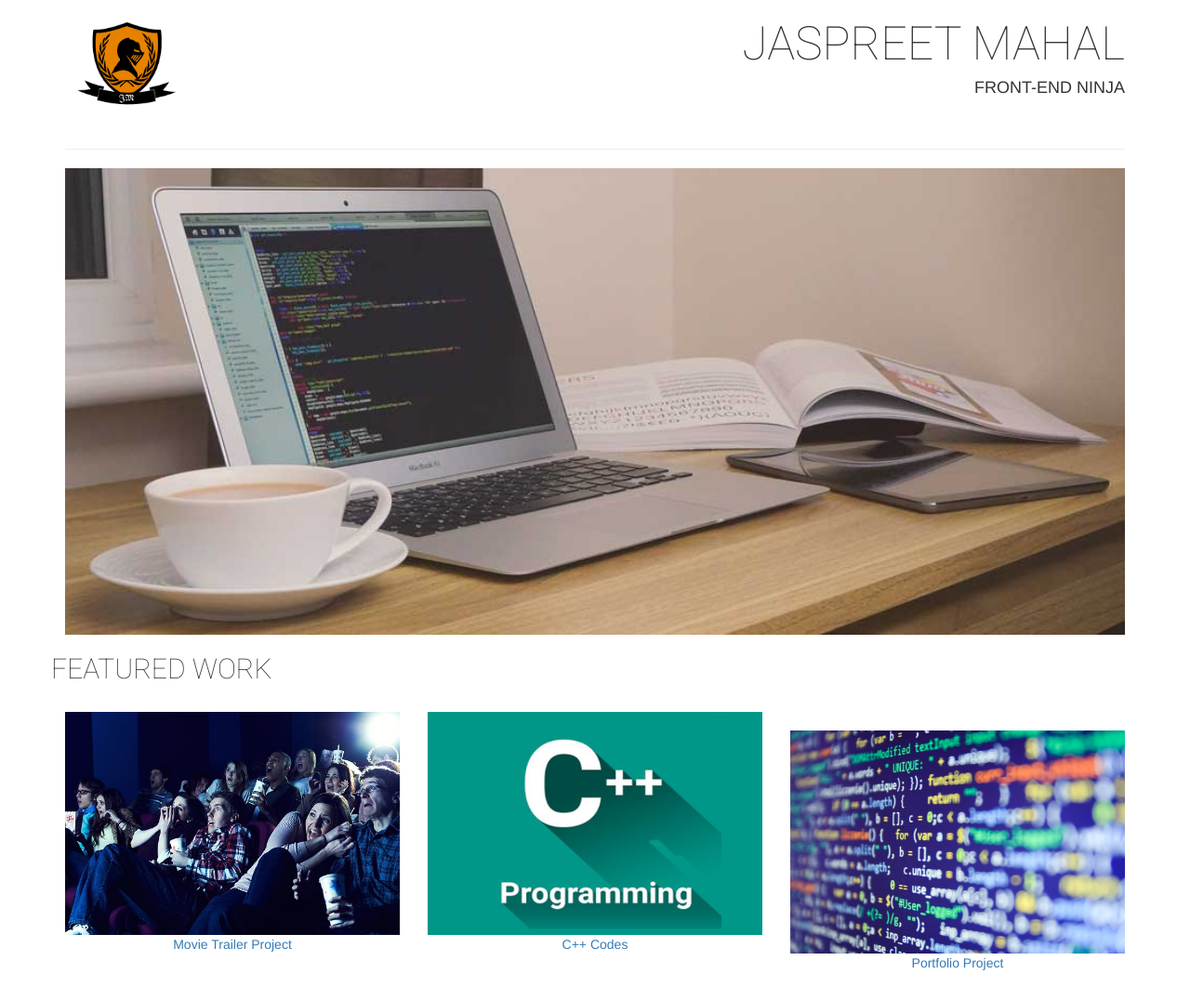
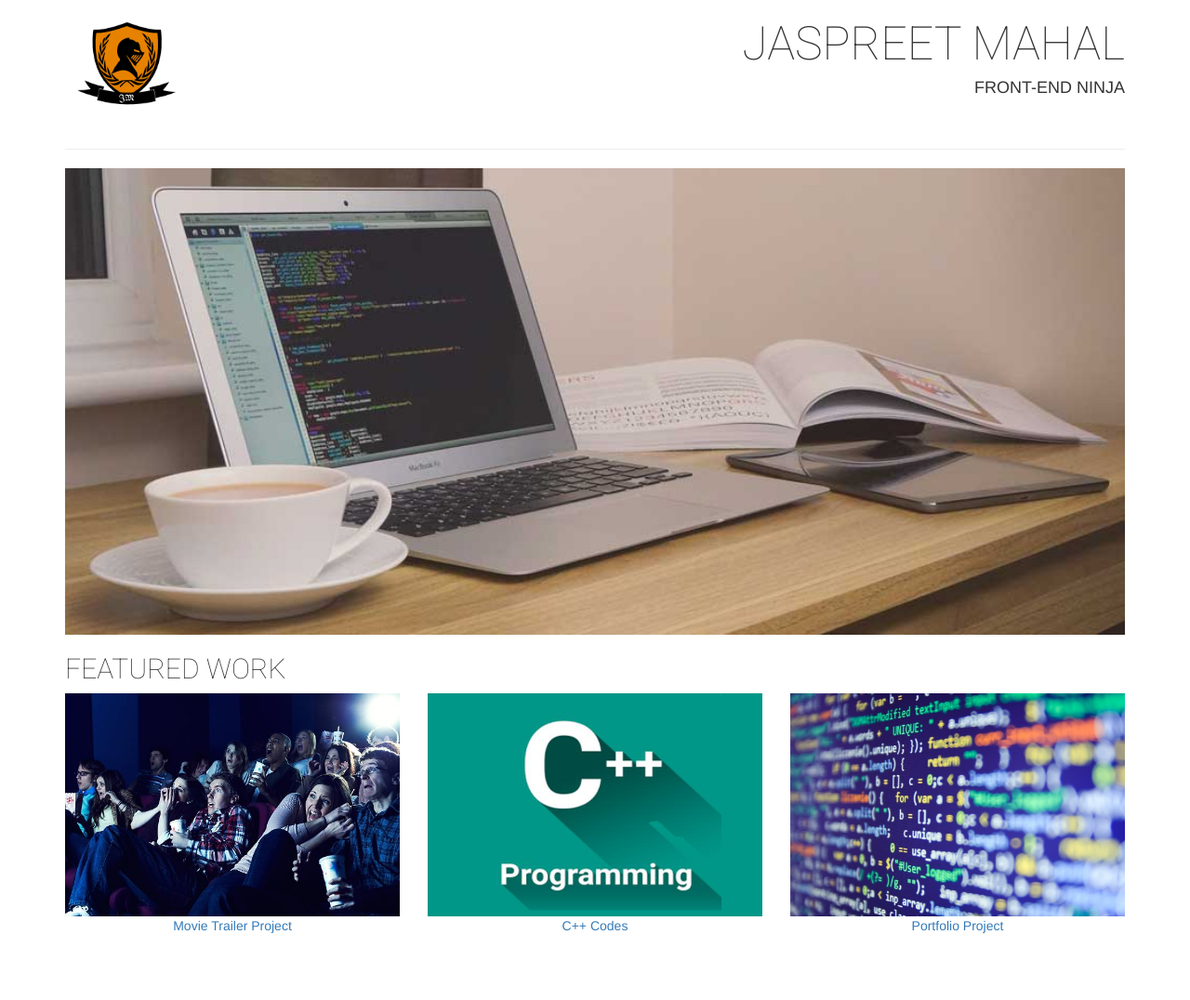
Before and after one commit to DemonJAZ/NanoDegreeFSWD, a plain HTML site: page portfolio/portfolio.html in a window 1280 px wide. Shown: the whole page at 93% size. After the commit the page ends 1016 px from the top, so only its background shows below. Drawn offline with Linux system fonts and the light colour scheme.

Commit message:
Added h2 in div

```diff
--- a/portfolio/css/main.css
+++ b/portfolio/css/main.css
@@ -6,15 +6,3 @@
 .name{
   font-family: 'Roboto', sans-serif;
 }
-
-hr{
-  border-top: 5px solid #a7a7a7;
-}
-
-a{
-  padding: 2px;
-}
-
-a:hover{
-  background-color: #ff99ff;
-}
--- a/portfolio/portfolio.html
+++ b/portfolio/portfolio.html
@@ -32,7 +32,9 @@
 
       <!---Work-->
       <div class="row">
-        <h2 class="text-uppercase name">featured work</h2>
+        <div class="col-md-12">
+          <h2 class="text-uppercase name">featured work</h2>
+        </div>
       </div>
       <div class="row">
         <div class="col-md-4">
@@ -48,7 +50,7 @@
             </a>
         </div>
         <div class="col-md-4">
-            <a class="ProLink" href="https://github.com/DemonJAZ/NanoDegreeFSWD/tree/master/portfolio">
+            <a class="ProLink" href="https://github.com/DemonJAZ/NanoDegreeFSWD/tree/master/portfolioa">
               <img class="img-responsive" src="images/Work3.jpg" alt="HTML Project">
               <p class="text-center">Portfolio Project</p>
             </a>
```
